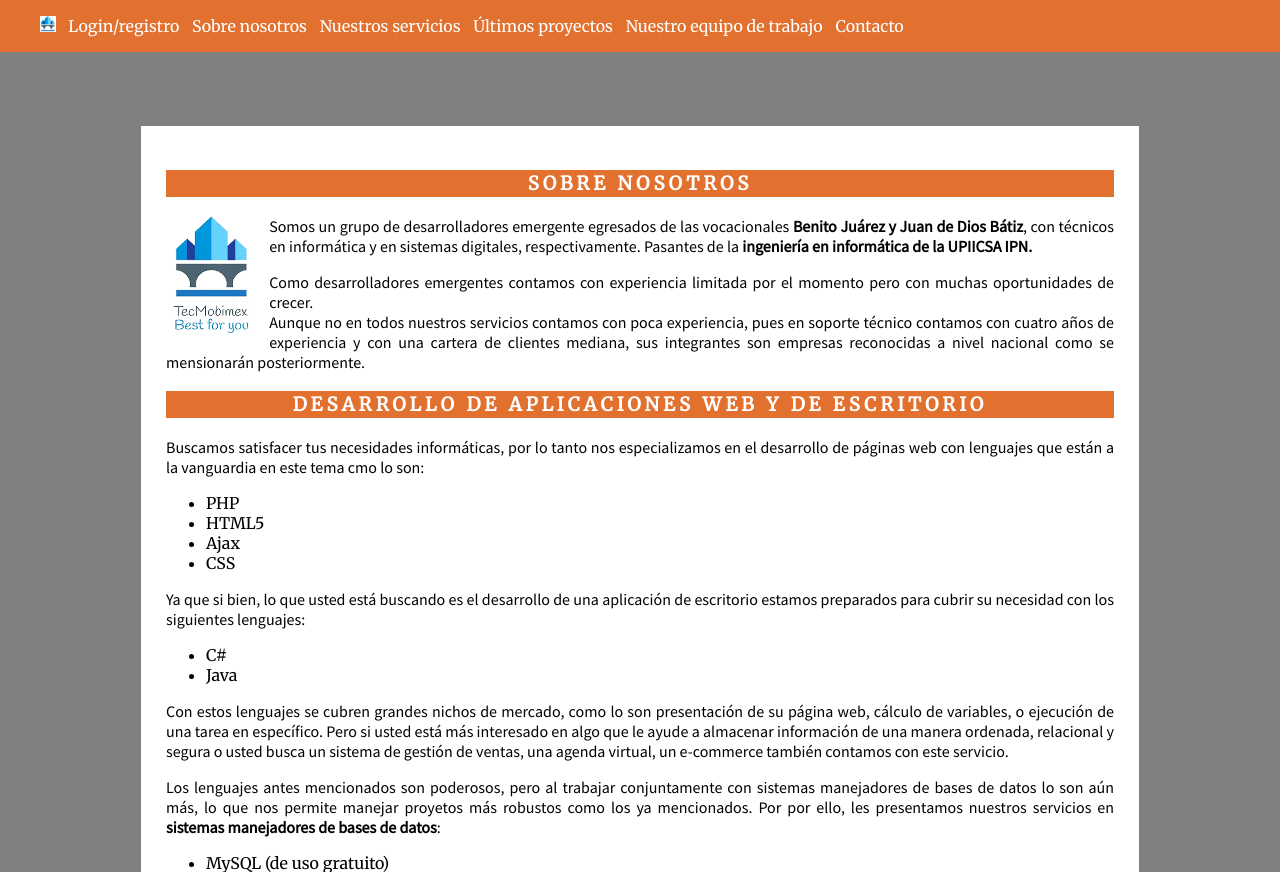
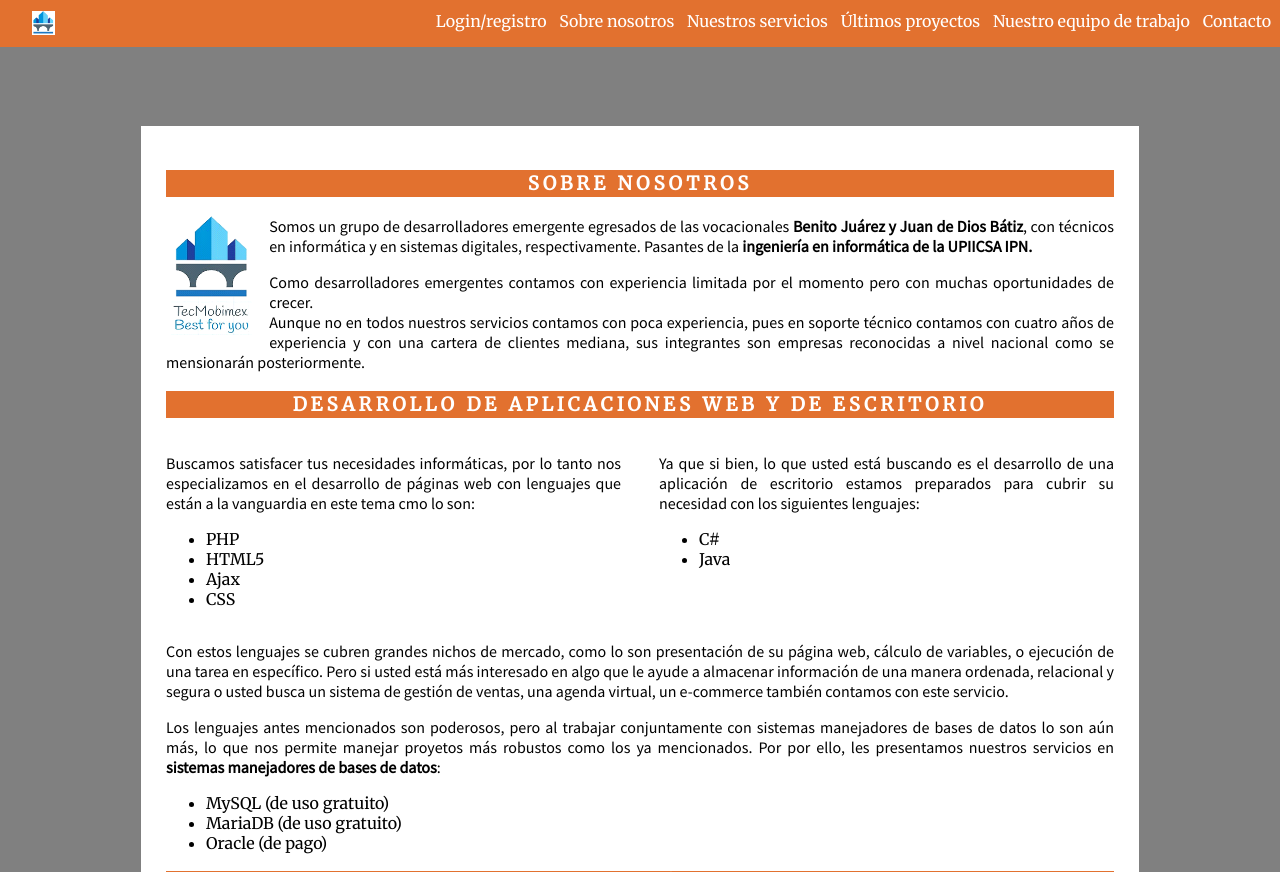
Before and after one commit to TecAbel/tecmobimex, a PHP site: page / in a window 1280 px wide. Shown: the top 872 px of the page. Run offline with PHP 8.4, Linux system fonts and the light colour scheme.

Commit message:
instead of float desarrollo

```diff
--- a/css/estilos.css
+++ b/css/estilos.css
@@ -66,9 +66,7 @@ div.logo{
     float: left;
 }
 
-img.logoSuperior{
-    height: 1em;
-}
+
 img.logoPrincipal{
     height: 8em;
     padding: 0 15px 0 5px;
@@ -88,10 +86,27 @@ h1, h2, h3, h4{
 }
 
 p,table{
+
     text-align: justify;
     font-family: 'Source Sans Pro', sans-serif;
 }
+/*Desarrollo*/
 
+.desarrolloweb{
+    display: flex;
+    flex-direction: row;
+    justify-content: space-between;
+}
+
+.desarrolloweb div{
+    width: 48%;
+}
+
+/*Todo sobre la barra de nav*/
+img.logoSuperior{
+    height: 1.5em;
+    margin: -8px;
+}
 header{
     background: rgb(226, 113, 47);
     font-family: 'Merriweather', serif;
@@ -101,6 +116,8 @@ header{
     position: fixed;
     top: 0;
     left: 0;
+    margin-top: -5px;
+    margin-bottom: -8px;
 }
 nav ul{
     list-style: none;
@@ -131,3 +148,7 @@ nav.navegacion ul li a:active{
 nav.navegacion ul li a:hover{
     background-color: black
 }
+
+span{
+    float: right;
+}
--- a/index.html
+++ b/index.html
@@ -11,15 +11,17 @@
 </head>
 <body>
     <header>
-        <nav class="navegacion">
+        <nav class="navegacion clearfix">
             <ul>
                 <li><a href="index.html"><img src="img/logoSuperior.png" alt="logo" class="logoSuperior"></a></li>
+                <span class="clearfix">
                     <li><a href="login.php">Login/registro</a></li>
                     <li><a href="#nosotros">Sobre nosotros</a></li>
                     <li><a href="#servicios">Nuestros servicios</a></li>
                     <li><a href="#proyectos">Últimos proyectos</a></li>
                     <li><a href="equipo.html">Nuestro equipo de trabajo</a></li>
                     <li><a href="#contacto">Contacto</a></li>
+                </span>
             </ul>
         </nav>
     </header>
@@ -48,6 +50,8 @@
             <section class="servicios" id="servicios">
                 <h3>Desarrollo de aplicaciones Web y de escritorio</h3>
                 <article>
+                    <div class="desarrolloweb">
+                        <div>
                             <p>
                                 Buscamos satisfacer tus necesidades informáticas, por lo tanto nos especializamos en el desarrollo de páginas
                                 web con lenguajes que están a la vanguardia en este tema cmo lo son:
@@ -58,6 +62,8 @@
                                 <li>Ajax</li>
                                 <li>CSS</li>
                             </ul>
+                        </div>
+                        <div>
                             <p>
                                 Ya que si bien, lo que usted está buscando es el desarrollo de una aplicación de escritorio estamos preparados
                                 para cubrir su necesidad con los siguientes lenguajes:
@@ -66,6 +72,8 @@
                                 <li>C#</li>
                                 <li>Java</li>
                             </ul>
+                        </div>
+                    </div>
                     <p>
                         Con estos lenguajes se cubren grandes nichos de mercado, como lo son presentación de su página web, cálculo
                         de variables, o ejecución de una tarea en específico. Pero si usted está más interesado en algo que le ayude
```
Lines whose indentation alone changed are shown as unchanged.
